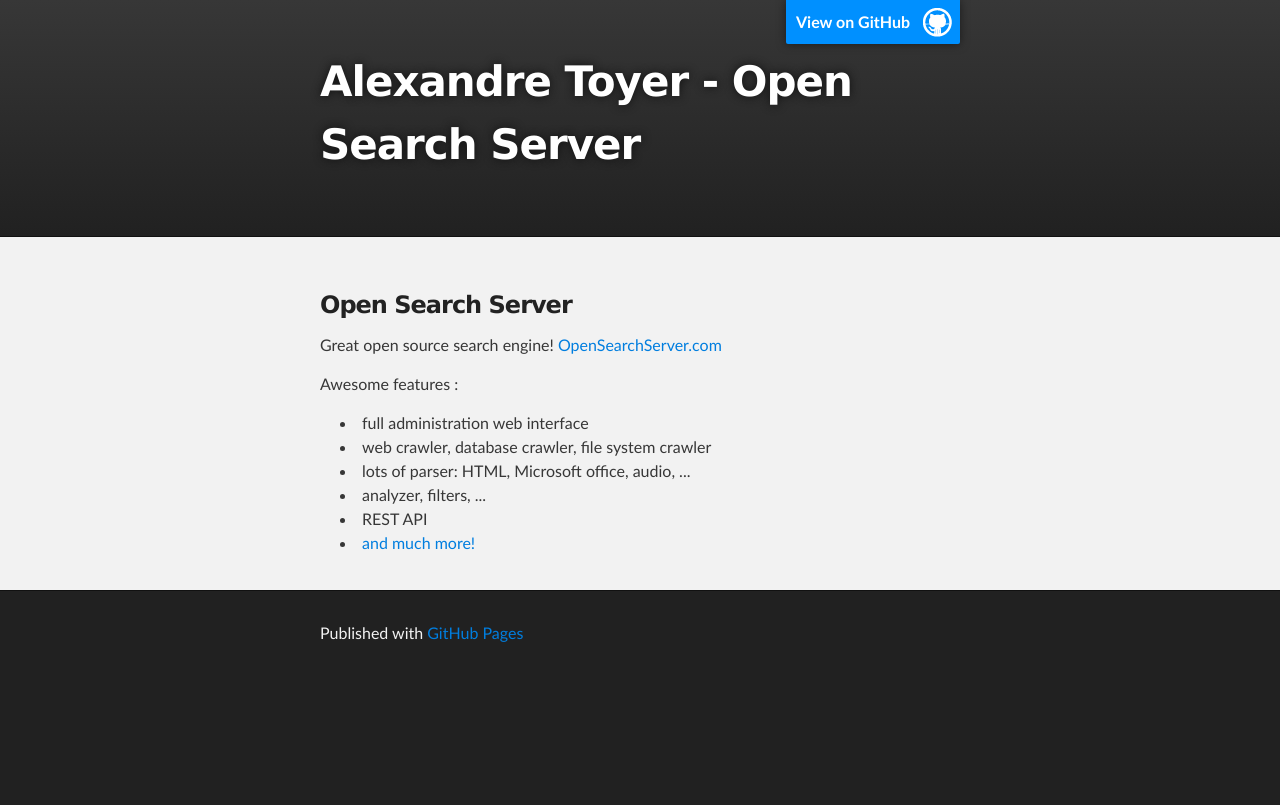
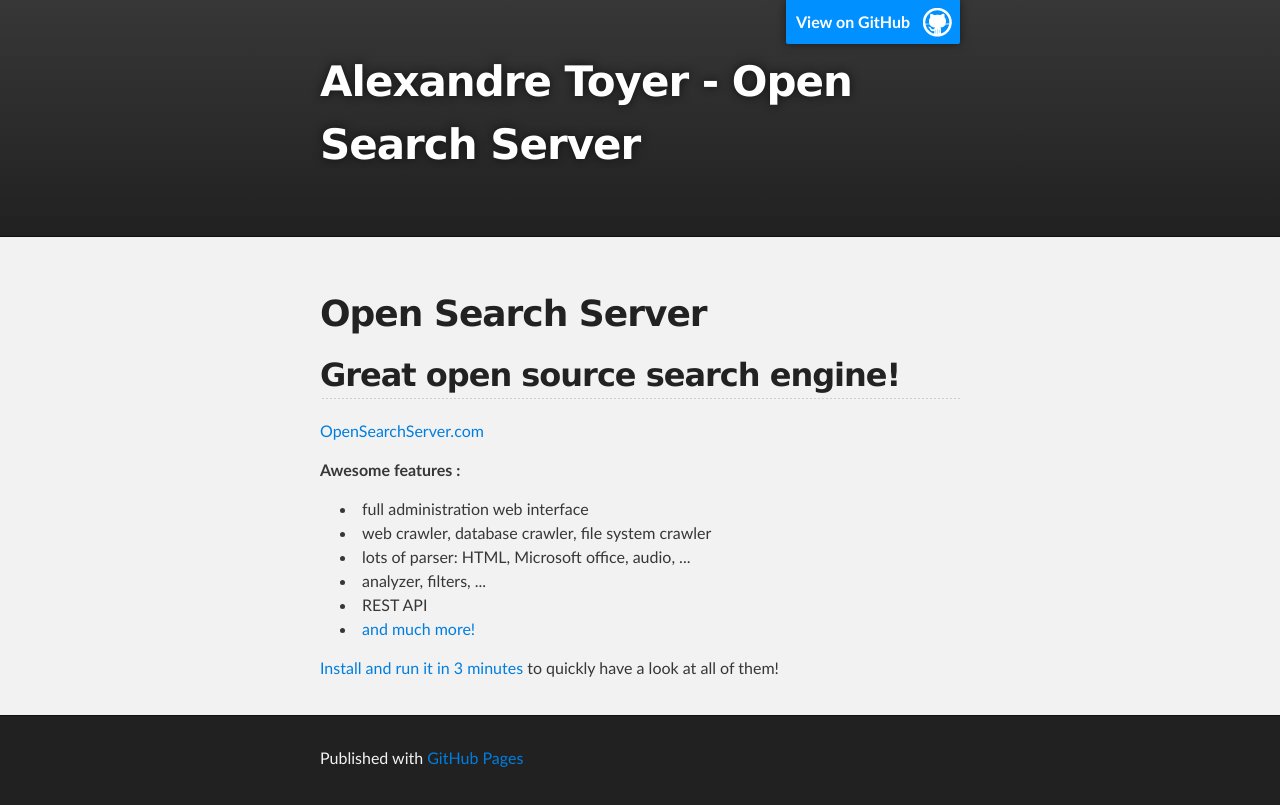
Before and after one commit to AlexandreToyer/AlexandreToyer.github.io, a plain HTML site: page index.html in a window 1280 px wide. Drawn offline with Linux system fonts and the light colour scheme.

Commit message:
Replace master branch with page content via GitHub

```diff
--- a/index.html
+++ b/index.html
@@ -27,12 +27,15 @@
     <!-- MAIN CONTENT -->
     <div id="main_content_wrap" class="outer">
       <section id="main_content" class="inner">
-        <h3>
-<a name="open-search-server" class="anchor" href="#open-search-server"><span class="octicon octicon-link"></span></a>Open Search Server</h3>
+        <h1>
+<a name="open-search-server" class="anchor" href="#open-search-server"><span class="octicon octicon-link"></span></a>Open Search Server</h1>
 
-<p>Great open source search engine! <a href="http://www.open-search-server.com">OpenSearchServer.com</a></p>
+<h2>
+<a name="great-open-source-search-engine" class="anchor" href="#great-open-source-search-engine"><span class="octicon octicon-link"></span></a>Great open source search engine!</h2>
 
-<p>Awesome features :</p>
+<p><a href="http://www.open-search-server.com">OpenSearchServer.com</a></p>
+
+<p><strong>Awesome features :</strong></p>
 
 <ul>
 <li>full administration web interface</li>
@@ -41,7 +44,7 @@
 <li>analyzer, filters, ...</li>
 <li>REST API</li>
 <li><a href="http://www.open-search-server.com/features/">and much more!</a></li>
-</ul>
+</ul><p><a href="http://www.open-search-server.com/try-out-opensearchserver/">Install and run it in 3 minutes</a> to quickly have a look at all of them!</p>
       </section>
     </div>
 
--- a/params.json
+++ b/params.json
@@ -1 +1 @@
-{"name":"Alexandre Toyer - Open Search Server","tagline":"","body":"### Open Search Server\r\n\r\nGreat open source search engine! [OpenSearchServer.com](http://www.open-search-server.com)\r\n\r\nAwesome features :\r\n* full administration web interface\r\n* web crawler, database crawler, file system crawler\r\n* lots of parser: HTML, Microsoft office, audio, ...\r\n* analyzer, filters, ...\r\n* REST API\r\n* [and much more!](http://www.open-search-server.com/features/)","google":"","note":"Don't delete this file! It's used internally to help with page regeneration."}
+{"name":"Alexandre Toyer - Open Search Server","tagline":"","body":"# Open Search Server\r\n\r\n## Great open source search engine! \r\n\r\n[OpenSearchServer.com](http://www.open-search-server.com)\r\n\r\n**Awesome features :**\r\n* full administration web interface\r\n* web crawler, database crawler, file system crawler\r\n* lots of parser: HTML, Microsoft office, audio, ...\r\n* analyzer, filters, ...\r\n* REST API\r\n* [and much more!](http://www.open-search-server.com/features/)\r\n\r\n[Install and run it in 3 minutes](http://www.open-search-server.com/try-out-opensearchserver/) to quickly have a look at all of them!","google":"","note":"Don't delete this file! It's used internally to help with page regeneration."}
```
